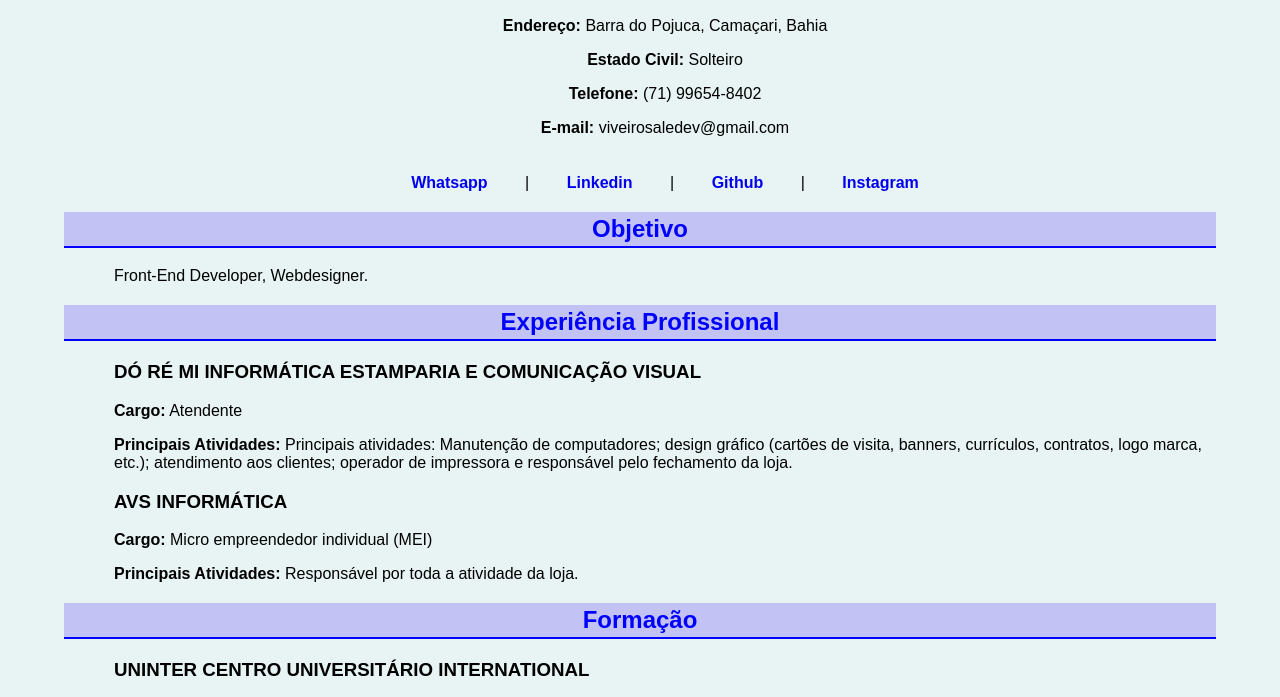
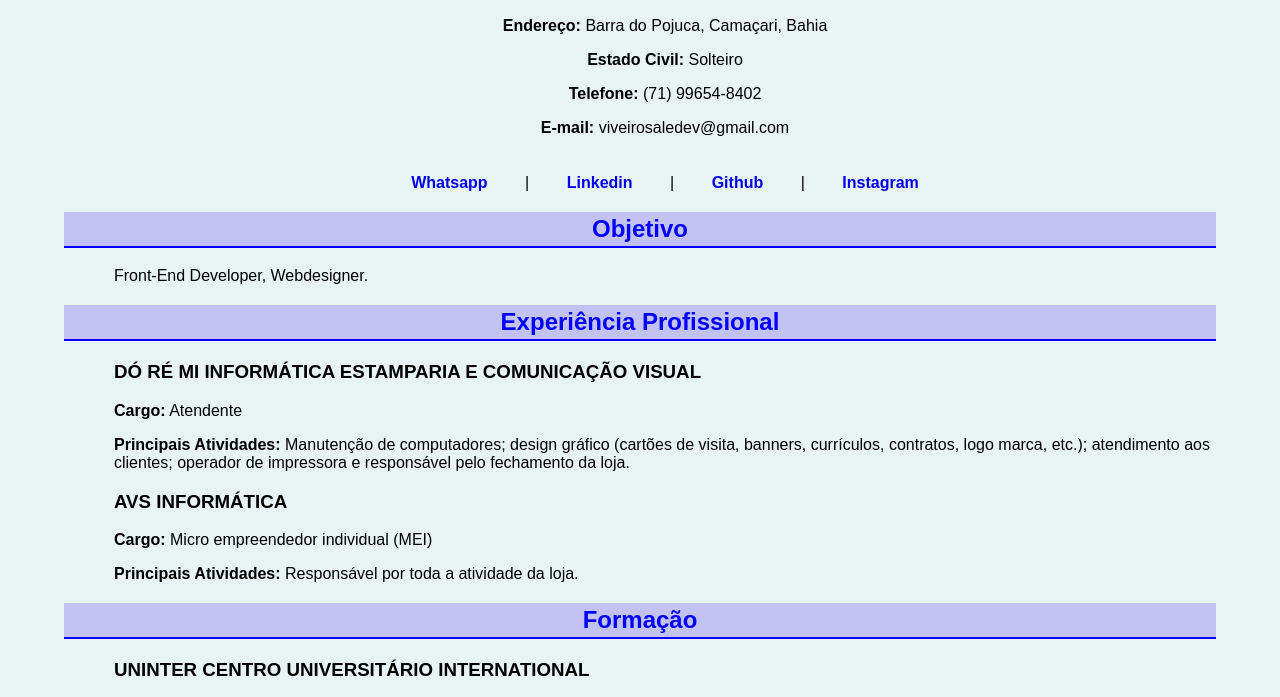
Before and after one commit to Viveirosale/curriculum, a plain HTML site: page index.html in a window 1280 px wide. Shown: the part 101-798 px from the top of the page. Drawn offline with Linux system fonts and the light colour scheme.

Commit message:
Update index.html

```diff
--- a/index.html
+++ b/index.html
@@ -32,7 +32,7 @@
 
     <h3>Dó Ré Mi Informática Estamparia e Comunicação Visual</h3>
     <p><b>Cargo:</b> Atendente</p>
-    <p><b>Principais Atividades:</b> Principais atividades: Manutenção de computadores; design gráfico (cartões de visita,
+    <p><b>Principais Atividades:</b> Manutenção de computadores; design gráfico (cartões de visita,
         banners, currículos, contratos, logo marca, etc.); atendimento aos clientes; operador de
         impressora e responsável pelo fechamento da loja.</p>
 
```
